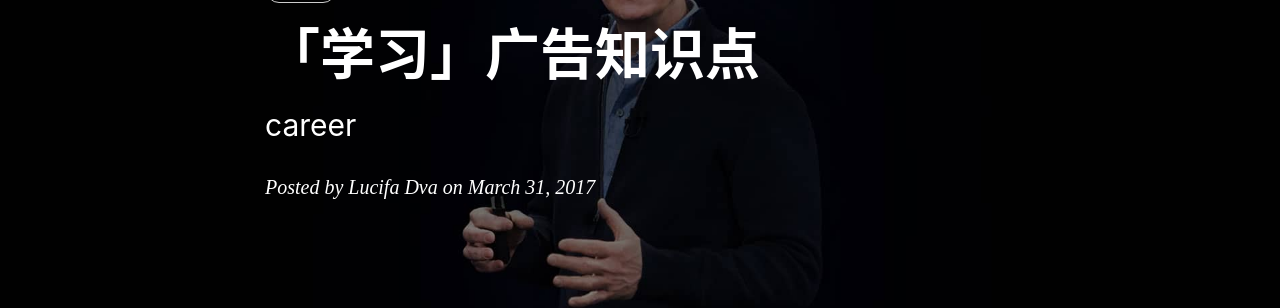
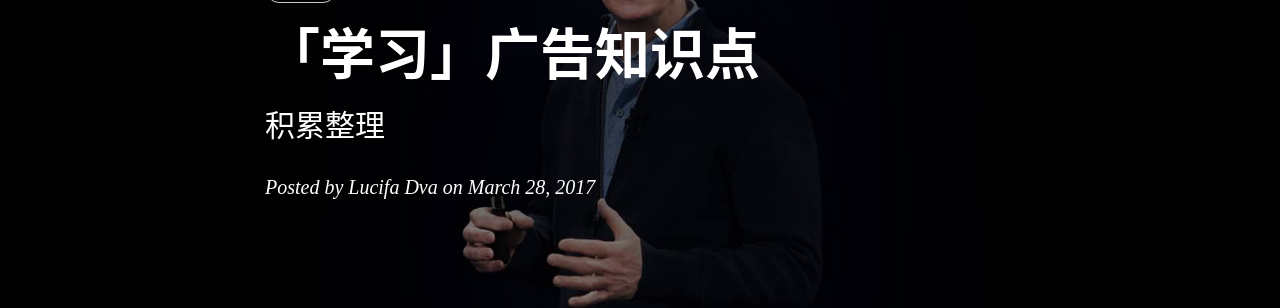
Before and after one commit to LucifaDva/lucifadva.github.com, a Jekyll site: the page built from _posts/2017-03-28-ad-knowledge-2017.markdown, in a window 1280 px wide. Shown: the part 175-483 px from the top of the page. Built offline with Jekyll 4.4.1, drawn with Linux system fonts in a browser that asks for light colours; nearby versions of some CDN libraries; comment, search, counter and statistics services are not loaded.

Commit message:
Update 2017-03-28-ad-knowledge-2017.markdown

```diff
--- a/_posts/2017-03-28-ad-knowledge-2017.markdown
+++ b/_posts/2017-03-28-ad-knowledge-2017.markdown
@@ -1,8 +1,8 @@
 ---
 layout:     post
 title:   "「学习」广告知识点"
-subtitle:   "career"
-date:       2017-03-31 21:00:00
+subtitle:   "积累整理"
+date:       2017-03-28 21:00:00
 author:     "Lucifa Dva"
 header-img: "img/post-bg-apple-event-2015.jpg"
 tags:
```
